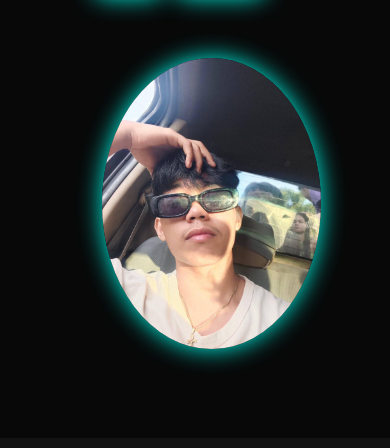
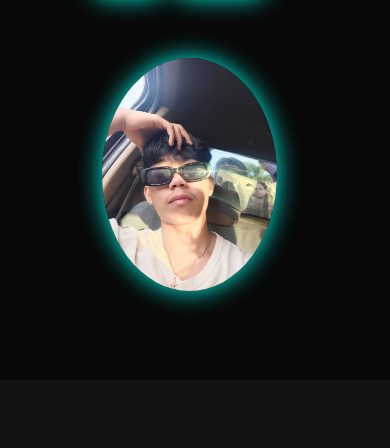
Before and after one commit to ken090204/ken090204.github.io, a plain HTML site: page index.html in a window 390 px wide. Shown: the part 396-844 px from the top of the page. Drawn offline with nearby package versions, Linux system fonts and the light colour scheme.

Commit message:
Update style.css

```diff
--- a/style.css
+++ b/style.css
@@ -801,10 +801,6 @@ section {
         font-size: 4rem;
     }
 
-    .home-img img {
-        max-width: 90%;
-    }
-
     .services-container {
         grid-template-columns: 1fr;
     }
@@ -845,10 +841,6 @@ section {
         font-size: 3rem;
     }
 
-    .home-img img {
-        max-width: 100%;
-    }
-
     .navbar {
         width: 100%;
     }
```
